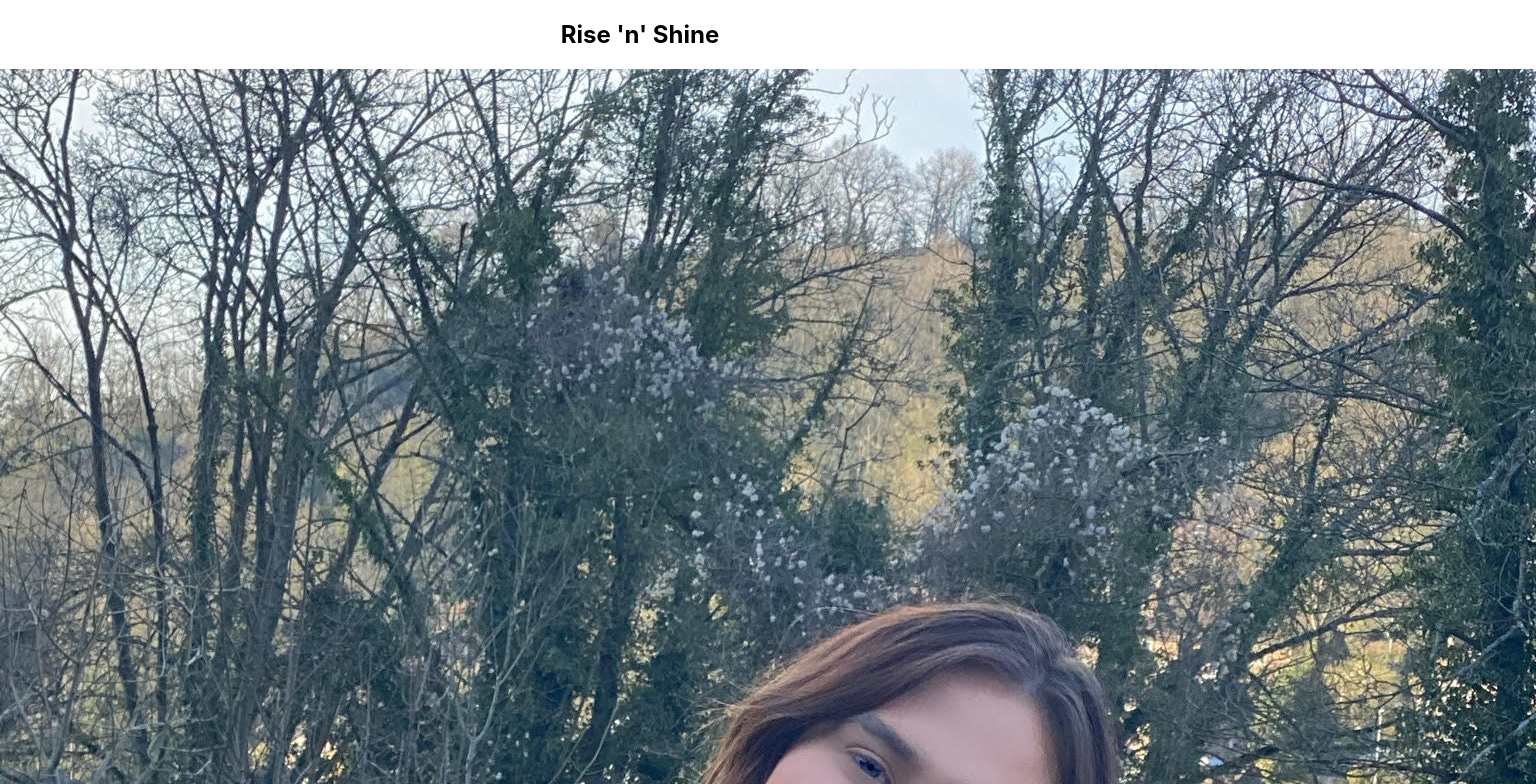
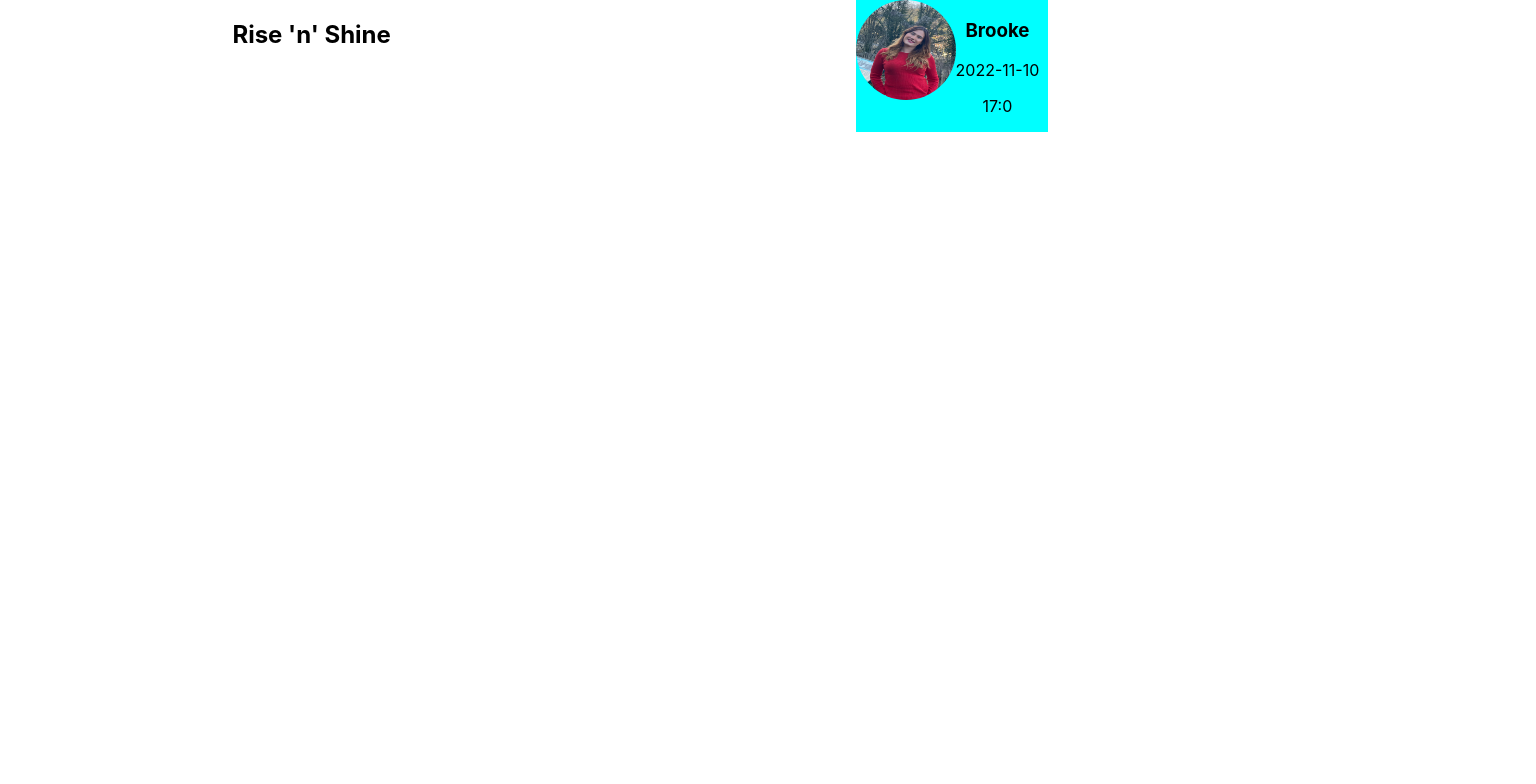
Before and after one commit to BrookeVerse/risenshine, a React (Create React App) app: page / in a window 1280 px wide. Shown: the top 784 px of the page, 1536 px wide, since content can reach past the window. Built offline with nearby package versions, Linux system fonts and the light colour scheme.

Commit message:
Added Scss to header and profileHeader

```diff
--- a/src/components/Header/Header.jsx
+++ b/src/components/Header/Header.jsx
@@ -3,15 +3,17 @@ import ProfileHeader from "../ProfileHeader/ProfileHeader";
 import profile from "../../assets/images/profile.jpg";
 
 const Header = () => {
-    const date = new Date();
-    const current_date = date.getFullYear() + "-" + (date.getMonth()+1) + "-" + date.getDate();
-    const current_time = date.getHours()+":"+ date.getMinutes();
+  const date = new Date();
+  const current_date = date.getFullYear() + "-" + (date.getMonth() + 1) + "-" + date.getDate();
+  const current_time = date.getHours() + ":" + date.getMinutes();
   return (
-    <header>
-        <h2>Rise 'n' Shine</h2>
-        <ProfileHeader image={profile} name={"Brooke"} date={current_date} time={current_time}/>
+    <header className="header">
+      <div className="header__layout">
+        <h2 className="header__title">Rise 'n' Shine</h2>
+        <ProfileHeader image={profile} name={"Brooke"} date={current_date} time={current_time} />
+      </div>
     </header>
-  )
-}
+  );
+};
 
-export default Header
+export default Header;
--- a/src/components/Header/Header.scss
+++ b/src/components/Header/Header.scss
@@ -0,0 +1,10 @@
+
+
+.header{
+    width: 100vw;
+    height: 10vh;
+    &__layout{
+        display: flex;
+        justify-content: space-around;
+    }
+}
--- a/src/components/ProfileHeader/ProfileHeader.jsx
+++ b/src/components/ProfileHeader/ProfileHeader.jsx
@@ -1,14 +1,16 @@
-import "./ProfileHeader.scss"
+import "./ProfileHeader.scss";
 
-const ProfileHeader = ({name, image, date, time}) => {
+const ProfileHeader = ({ name, image, date, time }) => {
   return (
     <div className="profileHeader">
-        <img src={image} alt="" />
+      <img src={image} alt="" className="profileHeader__image" />
+      <div>
         <h3>{name}</h3>
         <p>{date}</p>
         <p>{time}</p>
+      </div>
     </div>
-  )
-}
+  );
+};
 
-export default ProfileHeader
+export default ProfileHeader;
--- a/src/components/ProfileHeader/ProfileHeader.scss
+++ b/src/components/ProfileHeader/ProfileHeader.scss
@@ -0,0 +1,13 @@
+
+
+.profileHeader{
+    display: flex;
+    width: 15vw;
+    height: fit-content;
+    background-color: aqua;
+    &__image{
+        width: 100px;
+        height: 100px;
+        border-radius: 100%;
+    }
+}
```
